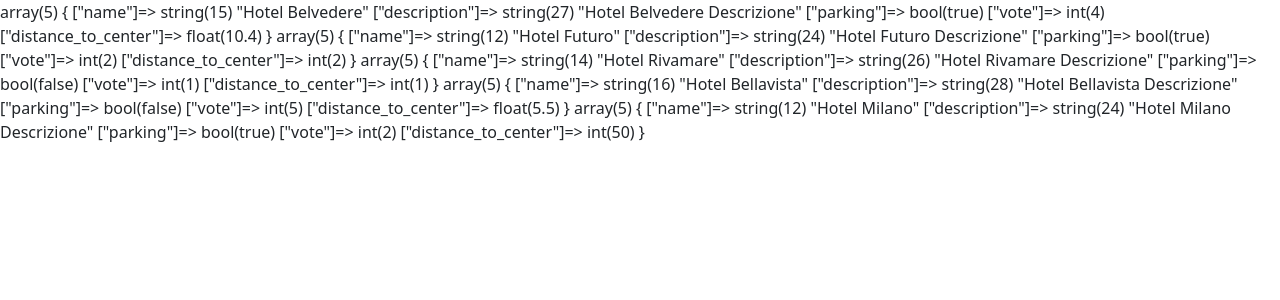
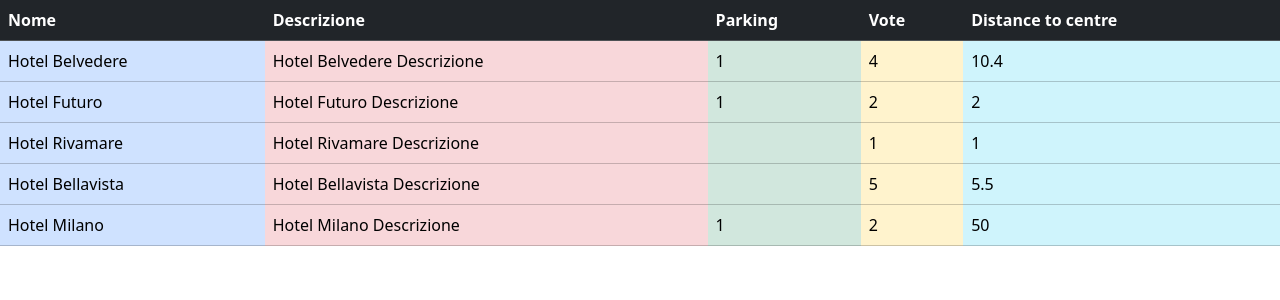
Before and after one commit to MatteoBarducci/php-hotel, a PHP site: page / in a window 1280 px wide. Shown: the top 300 px of the page. Run offline with PHP 8.4, Linux system fonts and the light colour scheme.

Commit message:
add bootstrap style

```diff
--- a/index.php
+++ b/index.php
@@ -51,11 +51,34 @@
 
     ];
 
-    foreach($hotels as $keys => $hotel){
-        var_dump($hotel);
-    }
+
 
 ?>
+
+
+<table class="table">
+    <thead>
+        <tr class="table-dark">
+            <th scope="col">Nome</th>
+            <th scope="col">Descrizione</th>
+            <th scope="col">Parking</th>
+            <th scope="col">Vote</th>
+            <th scope="col">Distance to centre</th>
+        </tr>
+    </thead>
+    <?php foreach($hotels as $keys => $hotel){ ?>
+        <tbody>
+            <tr>
+                <td scope="row" class="table-primary"> <?php echo $hotel['name'] ?></td>
+                <td scope="row" class="table-danger"> <?php echo $hotel['description'] ?></td>
+                <td scope="row" class="table-success"> <?php echo $hotel['parking'] ?></td>
+                <td scope="row" class="table-warning"> <?php echo $hotel['vote'] ?></td>
+                <td scope="row" class="table-info"> <?php echo $hotel['distance_to_center'] ?></td>
+            </tr>
+        </tbody>
+    <?php } ?>
+</table>
+
 
 
     <script src="https://cdn.jsdelivr.net/npm/bootstrap@5.3.3/dist/js/bootstrap.bundle.min.js" integrity="sha384-YvpcrYf0tY3lHB60NNkmXc5s9fDVZLESaAA55NDzOxhy9GkcIdslK1eN7N6jIeHz" crossorigin="anonymous"></script>
```
